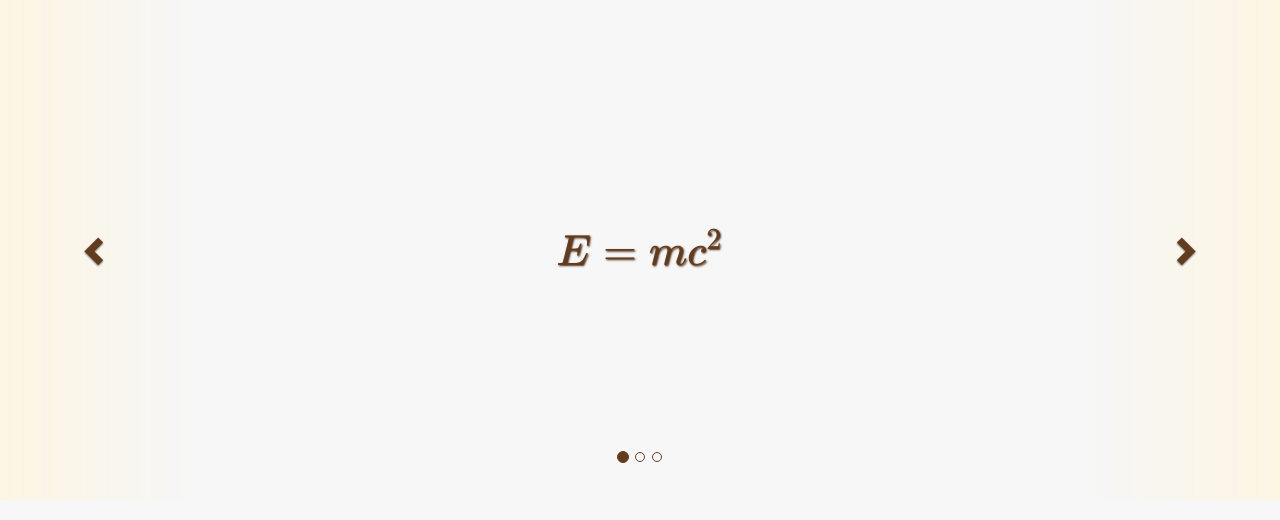
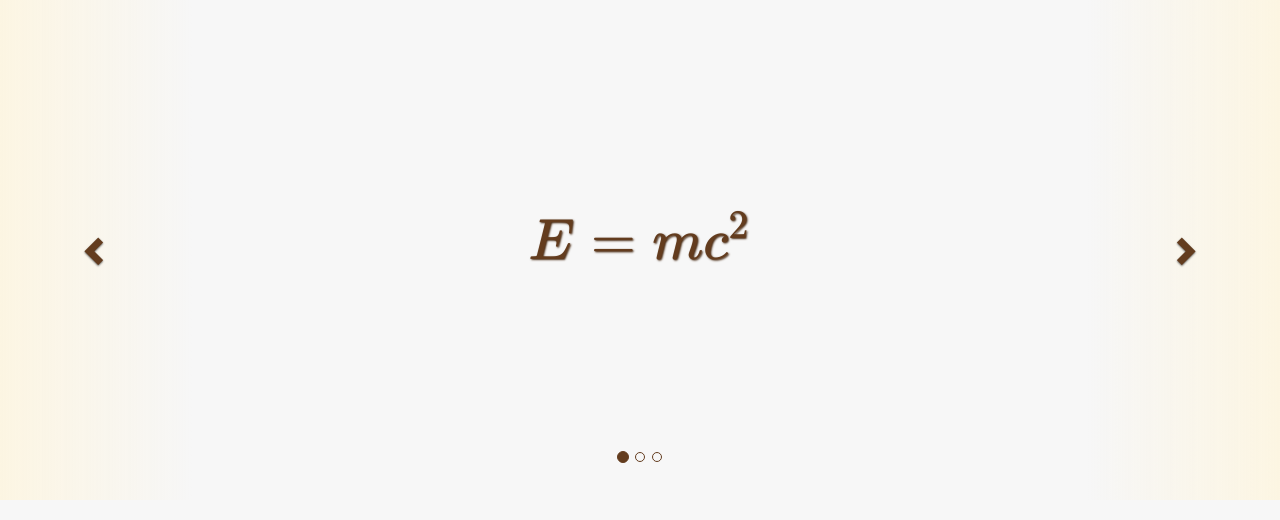
Before and after one commit to aclissold/formulas, a PHP site: page /home.php in a window 1280 px wide. Shown: the part 51-571 px from the top of the page. Run offline with PHP 8.4, Linux system fonts and the light colour scheme; the visitor is signed in with stand-in values (Sample User, id 1); data that the repository does not hold is empty.

Commit message:
Make spotlight text even larger on wide viewports

```diff
--- a/public_html/css/home.css
+++ b/public_html/css/home.css
@@ -88,3 +88,8 @@
     font-size: 18px;
   }
 }
+
+@media (min-width:1200px) {
+  .spotlight {
+    font-size: 48px;
+}
```
